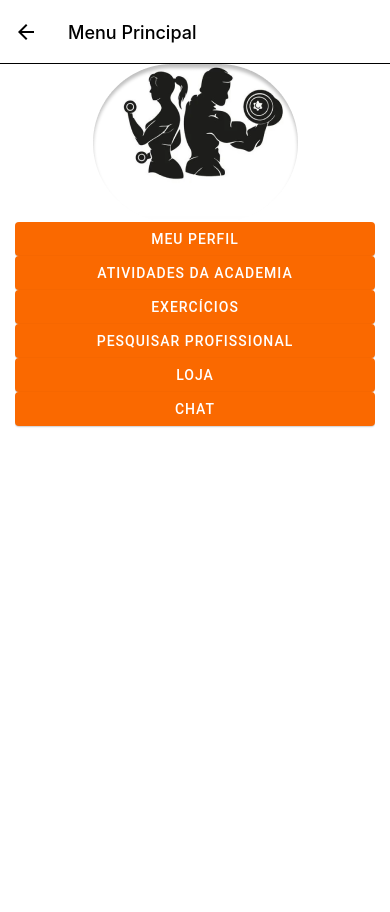
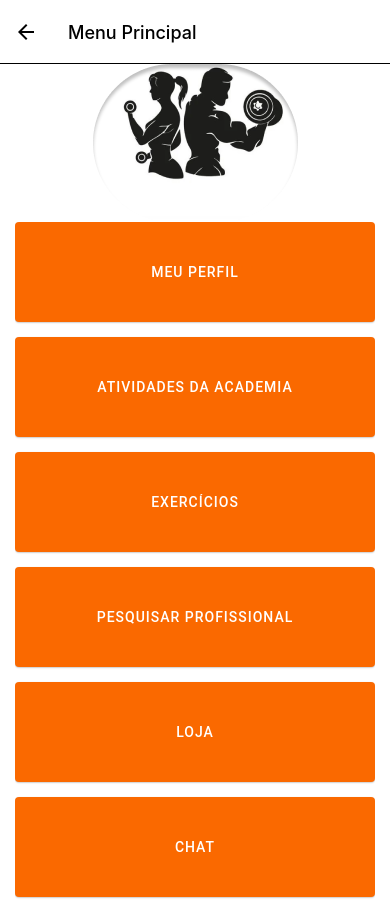
Before and after one commit to UnBArqDsw2022-1/2022.1_G5_SerFit_App, a React Native app in the folder app/: screen /Menu in a window 390 px wide. Before the commit the page ends 844 px from the top, so only its background shows below. Built offline with nearby package versions, Linux system fonts and the light colour scheme.

Commit message:
#9 - Add estilo para botões
Co-authored-by: Gustave <gpersijn@users.noreply.github.com>

```diff
--- a/app/views/MainMenu/index.jsx
+++ b/app/views/MainMenu/index.jsx
@@ -52,7 +52,9 @@ const MainMenu = props => {
               text={screenTargets[target].name}
               onPress={event => {
                 props.navigator.navigate(screenTargets[target].pathName);
-              }} />
+              }}
+              style={styles.button}
+              />
           );
         }
         )}
```
